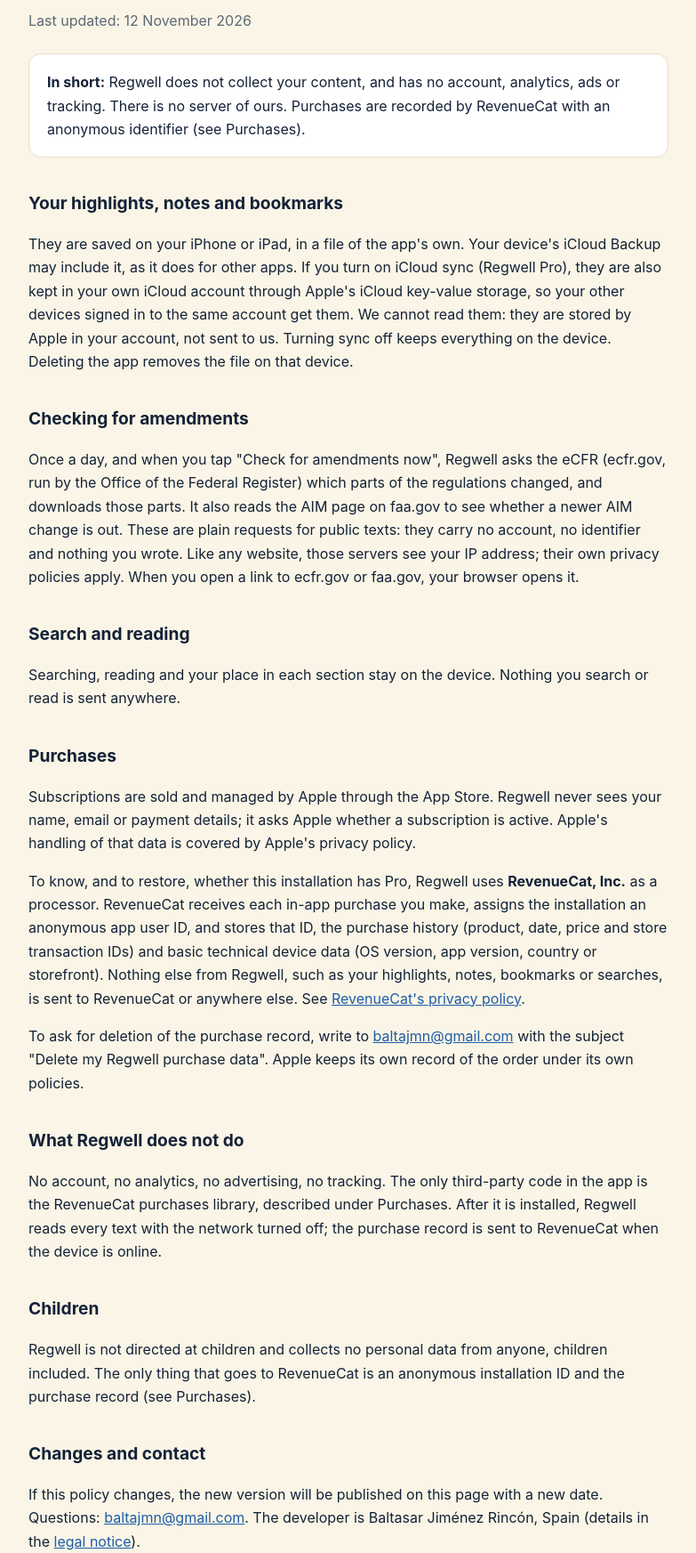
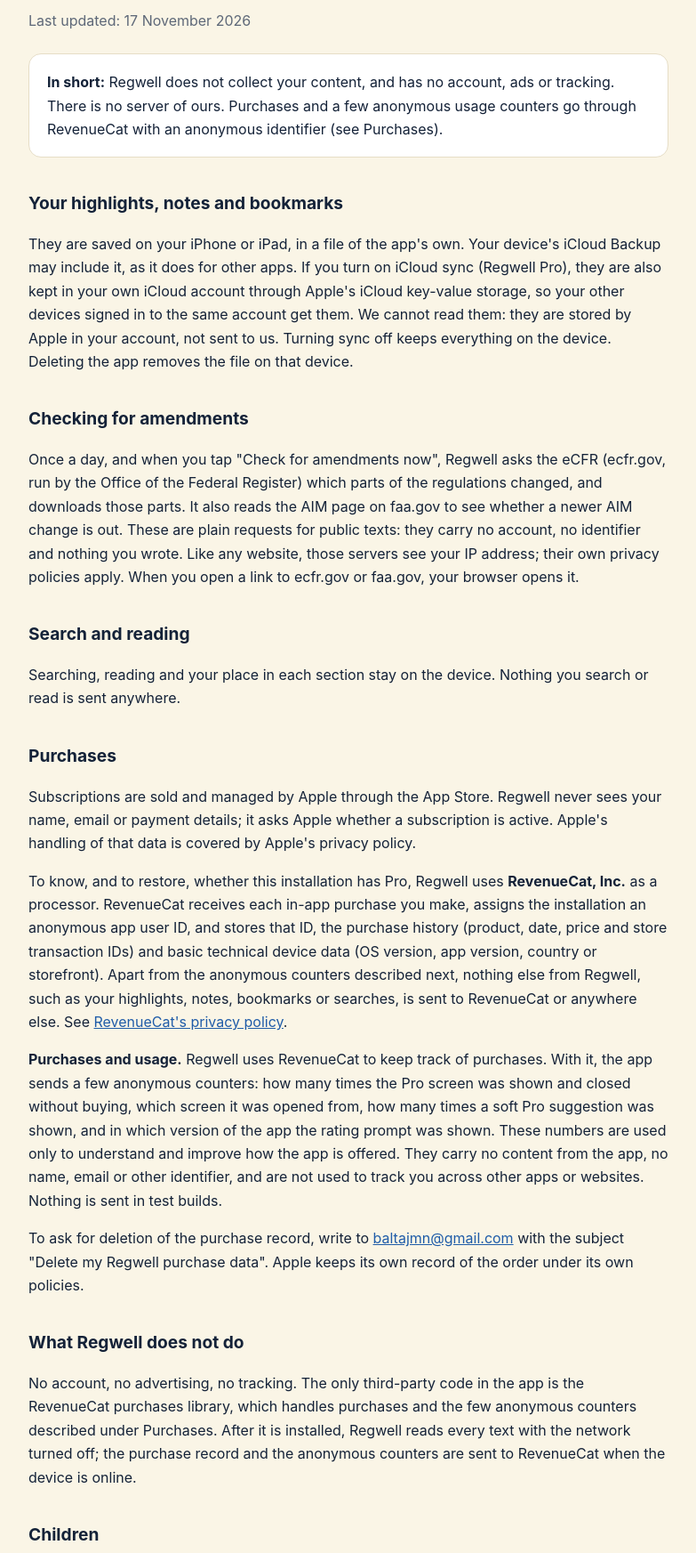
Before and after one commit to BaltaJmn/regwell-privacy, a plain HTML site: page privacy/index.html in a window 1280 px wide. Shown: the part 155-1900 px from the top of the page at 89% size, without its empty margins (248-1031 px from the left). Drawn offline with Linux system fonts and the light colour scheme.

Commit message:
Privacy 1.4: anonymous usage counters
Co-Authored-By: Claude Opus 5.5 <noreply@anthropic.com>

```diff
--- a/privacy/index.html
+++ b/privacy/index.html
@@ -4,7 +4,7 @@
 <meta charset="utf-8">
 <meta name="viewport" content="width=device-width, initial-scale=1">
 <title>Regwell Privacy Policy</title>
-<meta name="description" content="Regwell does not collect your content and has no account, analytics, ads or tracking. Your highlights, notes and bookmarks stay on your devices and, with sync on, in your own iCloud. Purchases are recorded by RevenueCat with an anonymous identifier.">
+<meta name="description" content="Regwell does not collect your content and has no account, ads or tracking. Your highlights, notes and bookmarks stay on your devices and, with sync on, in your own iCloud. Purchases and a few anonymous usage counters go through RevenueCat with an anonymous identifier.">
 <link rel="canonical" href="https://regwell.baltajmn.dev/privacy/">
 <link rel="icon" href="/rw/icon-64.png" type="image/png">
 <link rel="stylesheet" href="/rw/site.css">
@@ -13,9 +13,9 @@
 <main>
 <a class="brand" href="/"><img src="/rw/icon-180.png" alt="">Regwell</a>
 <h1>Privacy Policy</h1>
-<p class="lede">Last updated: 12 November 2026</p>
+<p class="lede">Last updated: 17 November 2026</p>
 
-<div class="box"><p><strong>In short:</strong> Regwell does not collect your content, and has no account, analytics, ads or tracking. There is no server of ours. Purchases are recorded by RevenueCat with an anonymous identifier (see Purchases).</p></div>
+<div class="box"><p><strong>In short:</strong> Regwell does not collect your content, and has no account, ads or tracking. There is no server of ours. Purchases and a few anonymous usage counters go through RevenueCat with an anonymous identifier (see Purchases).</p></div>
 
 <h2>Your highlights, notes and bookmarks</h2>
 <p>They are saved on your iPhone or iPad, in a file of the app's own. Your device's iCloud Backup may include it, as it does for other apps. If you turn on iCloud sync (Regwell Pro), they are also kept in your own iCloud account through Apple's iCloud key-value storage, so your other devices signed in to the same account get them. We cannot read them: they are stored by Apple in your account, not sent to us. Turning sync off keeps everything on the device. Deleting the app removes the file on that device.</p>
@@ -28,14 +28,15 @@
 
 <h2>Purchases</h2>
 <p>Subscriptions are sold and managed by Apple through the App Store. Regwell never sees your name, email or payment details; it asks Apple whether a subscription is active. Apple's handling of that data is covered by Apple's privacy policy.</p>
-<p>To know, and to restore, whether this installation has Pro, Regwell uses <strong>RevenueCat, Inc.</strong> as a processor. RevenueCat receives each in-app purchase you make, assigns the installation an anonymous app user ID, and stores that ID, the purchase history (product, date, price and store transaction IDs) and basic technical device data (OS version, app version, country or storefront). Nothing else from Regwell, such as your highlights, notes, bookmarks or searches, is sent to RevenueCat or anywhere else. See <a href="https://www.revenuecat.com/privacy" rel="noopener">RevenueCat's privacy policy</a>.</p>
+<p>To know, and to restore, whether this installation has Pro, Regwell uses <strong>RevenueCat, Inc.</strong> as a processor. RevenueCat receives each in-app purchase you make, assigns the installation an anonymous app user ID, and stores that ID, the purchase history (product, date, price and store transaction IDs) and basic technical device data (OS version, app version, country or storefront). Apart from the anonymous counters described next, nothing else from Regwell, such as your highlights, notes, bookmarks or searches, is sent to RevenueCat or anywhere else. See <a href="https://www.revenuecat.com/privacy" rel="noopener">RevenueCat's privacy policy</a>.</p>
+<p><strong>Purchases and usage.</strong> Regwell uses RevenueCat to keep track of purchases. With it, the app sends a few anonymous counters: how many times the Pro screen was shown and closed without buying, which screen it was opened from, how many times a soft Pro suggestion was shown, and in which version of the app the rating prompt was shown. These numbers are used only to understand and improve how the app is offered. They carry no content from the app, no name, email or other identifier, and are not used to track you across other apps or websites. Nothing is sent in test builds.</p>
 <p>To ask for deletion of the purchase record, write to <a href="mailto:baltajmn@gmail.com?subject=Delete%20my%20Regwell%20purchase%20data">baltajmn@gmail.com</a> with the subject "Delete my Regwell purchase data". Apple keeps its own record of the order under its own policies.</p>
 
 <h2>What Regwell does not do</h2>
-<p>No account, no analytics, no advertising, no tracking. The only third-party code in the app is the RevenueCat purchases library, described under Purchases. After it is installed, Regwell reads every text with the network turned off; the purchase record is sent to RevenueCat when the device is online.</p>
+<p>No account, no advertising, no tracking. The only third-party code in the app is the RevenueCat purchases library, which handles purchases and the few anonymous counters described under Purchases. After it is installed, Regwell reads every text with the network turned off; the purchase record and the anonymous counters are sent to RevenueCat when the device is online.</p>
 
 <h2>Children</h2>
-<p>Regwell is not directed at children and collects no personal data from anyone, children included. The only thing that goes to RevenueCat is an anonymous installation ID and the purchase record (see Purchases).</p>
+<p>Regwell is not directed at children and collects no personal data from anyone, children included. The only thing that goes to RevenueCat is an anonymous installation ID, the purchase record and the anonymous counters (see Purchases).</p>
 
 <h2>Changes and contact</h2>
 <p>If this policy changes, the new version will be published on this page with a new date. Questions: <a href="mailto:baltajmn@gmail.com?subject=Regwell%20privacy">baltajmn@gmail.com</a>. The developer is Baltasar Jiménez Rincón, Spain (details in the <a href="/legal.html">legal notice</a>).</p>
```
